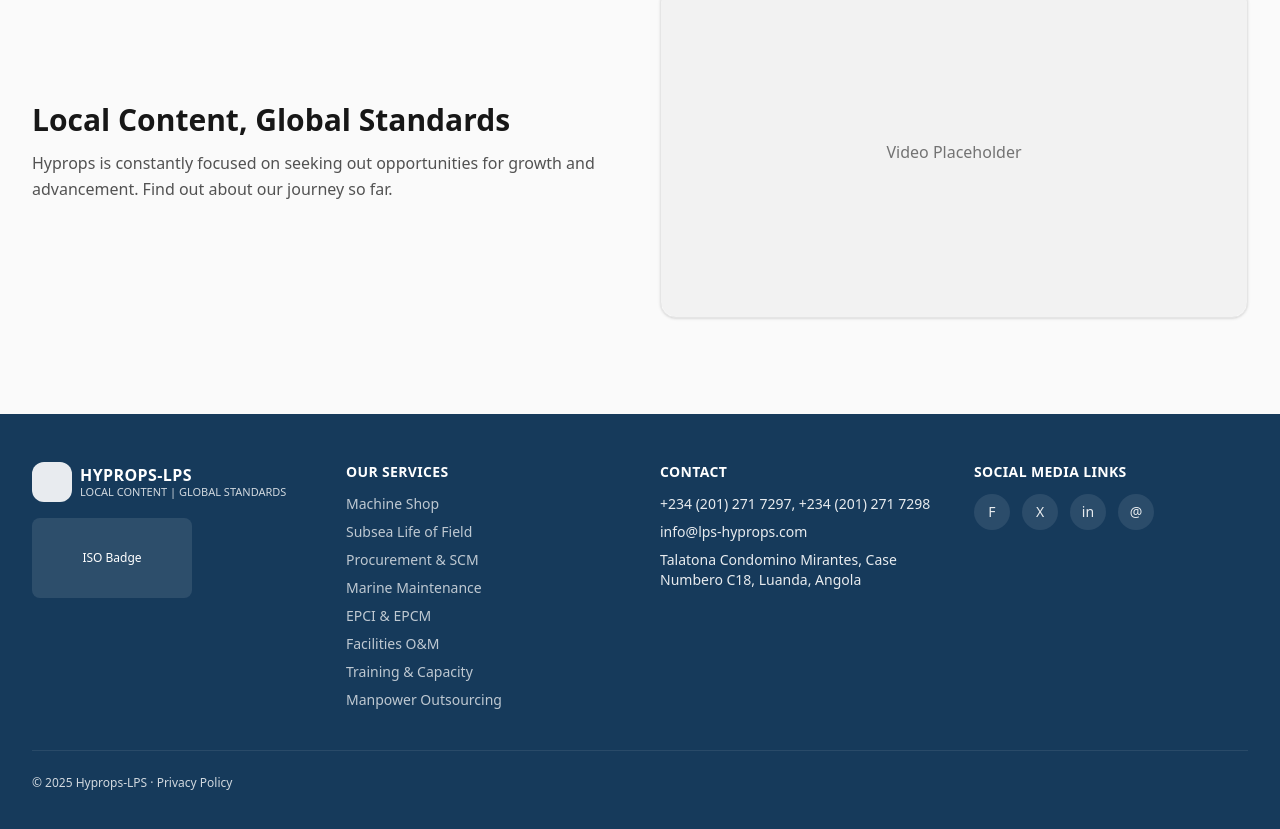
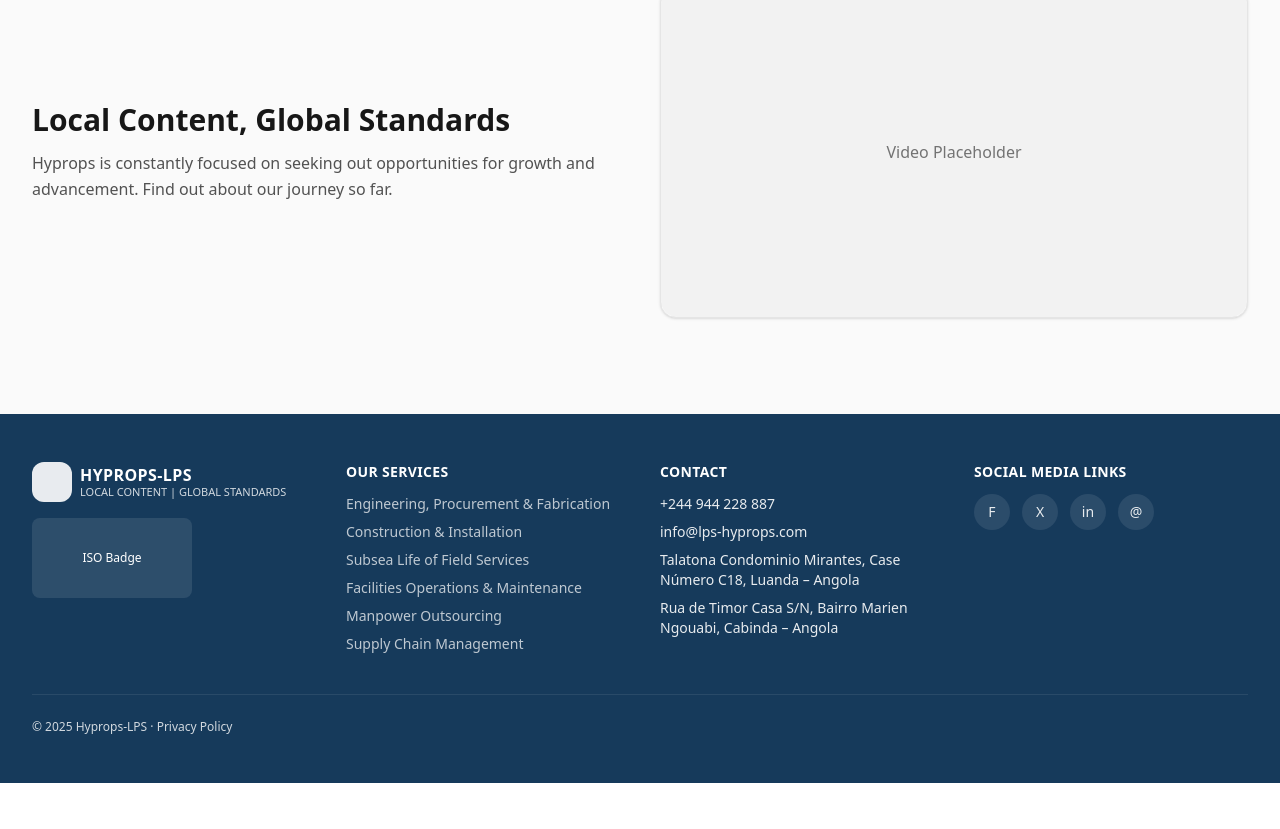
Before and after one commit to Codedzephyr/random-project, a React (Vite) app: page /#/ in a window 1280 px wide. Shown: the part 2872-3701 px from the top of the page. After the commit the page ends 3655 px from the top, so only its background shows below. Built offline with nearby package versions, Linux system fonts and the light colour scheme.

Commit message:
Update footer.tsx

```diff
--- a/src/components/footer.tsx
+++ b/src/components/footer.tsx
@@ -4,6 +4,8 @@
   <footer className="bg-[#163A5B] text-white">
     <div className="mx-auto max-w-7xl px-4 sm:px-6 lg:px-8 py-12">
       <div className="grid gap-10 md:grid-cols-4 items-start">
+
+        {/* Company */}
         <div className="md:col-span-1">
           <div className="flex items-center gap-2">
             <div className="h-10 w-10 rounded-xl bg-white/90" />
@@ -20,18 +22,18 @@
             ISO Badge
           </div>
         </div>
+
+        {/* Services */}
         <div>
           <div className="text-sm font-bold tracking-wide">OUR SERVICES</div>
           <ul className="mt-3 space-y-2 text-sm opacity-90">
             {[
-              "Machine Shop",
-              "Subsea Life of Field",
-              "Procurement & SCM",
-              "Marine Maintenance",
-              "EPCI & EPCM",
-              "Facilities O&M",
-              "Training & Capacity",
+              "Engineering, Procurement & Fabrication",
+              "Construction & Installation",
+              "Subsea Life of Field Services",
+              "Facilities Operations & Maintenance",
               "Manpower Outsourcing",
+              "Supply Chain Management"
             ].map((i) => (
               <li key={i} className="hover:opacity-100 opacity-80">
                 {i}
@@ -39,18 +41,21 @@
             ))}
           </ul>
         </div>
+
+        {/* Contact */}
         <div>
           <div className="text-sm font-bold tracking-wide">CONTACT</div>
           <ul className="mt-3 space-y-2 text-sm opacity-90">
-            <li>+234 (201) 271 7297, +234 (201) 271 7298</li>
+            <li>+244 944 228 887</li>
             <li>info@lps-hyprops.com</li>
-            <li>Talatona Condomino Mirantes, Case Numbero C18, Luanda, Angola</li>
+            <li>Talatona Condominio Mirantes, Case Número C18, Luanda – Angola</li>
+            <li>Rua de Timor Casa S/N, Bairro Marien Ngouabi, Cabinda – Angola</li>
           </ul>
         </div>
+
+        {/* Social Media */}
         <div>
-          <div className="text-sm font-bold tracking-wide">
-            SOCIAL MEDIA LINKS
-          </div>
+          <div className="text-sm font-bold tracking-wide">SOCIAL MEDIA LINKS</div>
           <div className="mt-3 flex items-center gap-3 text-sm opacity-90">
             {["F", "X", "in", "@"].map((i) => (
               <div
@@ -63,6 +68,7 @@
           </div>
         </div>
       </div>
+
       <div className="mt-10 border-t border-white/10 pt-6 text-xs opacity-80">
         © {new Date().getFullYear()} Hyprops-LPS · Privacy Policy
       </div>
```
